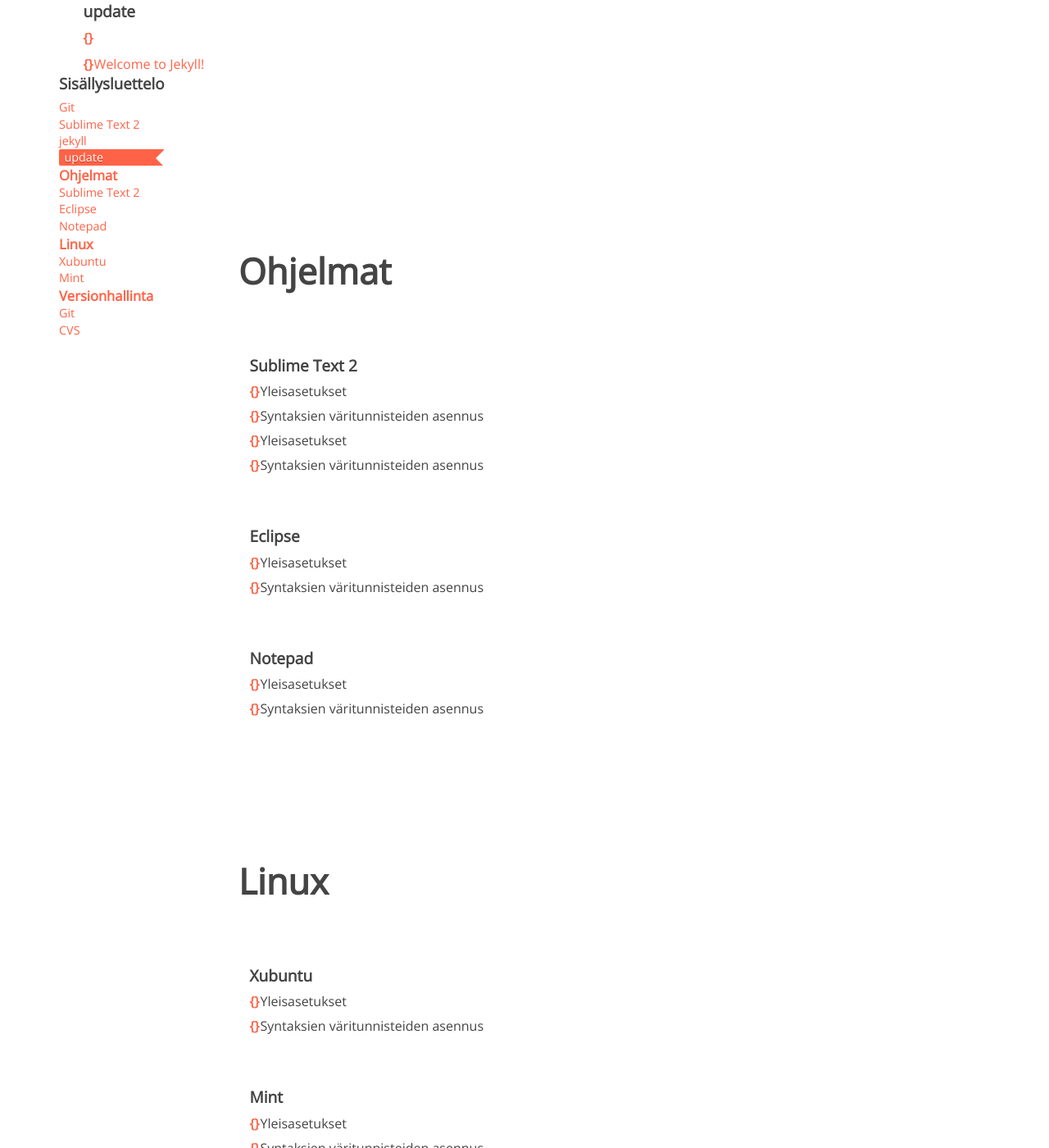
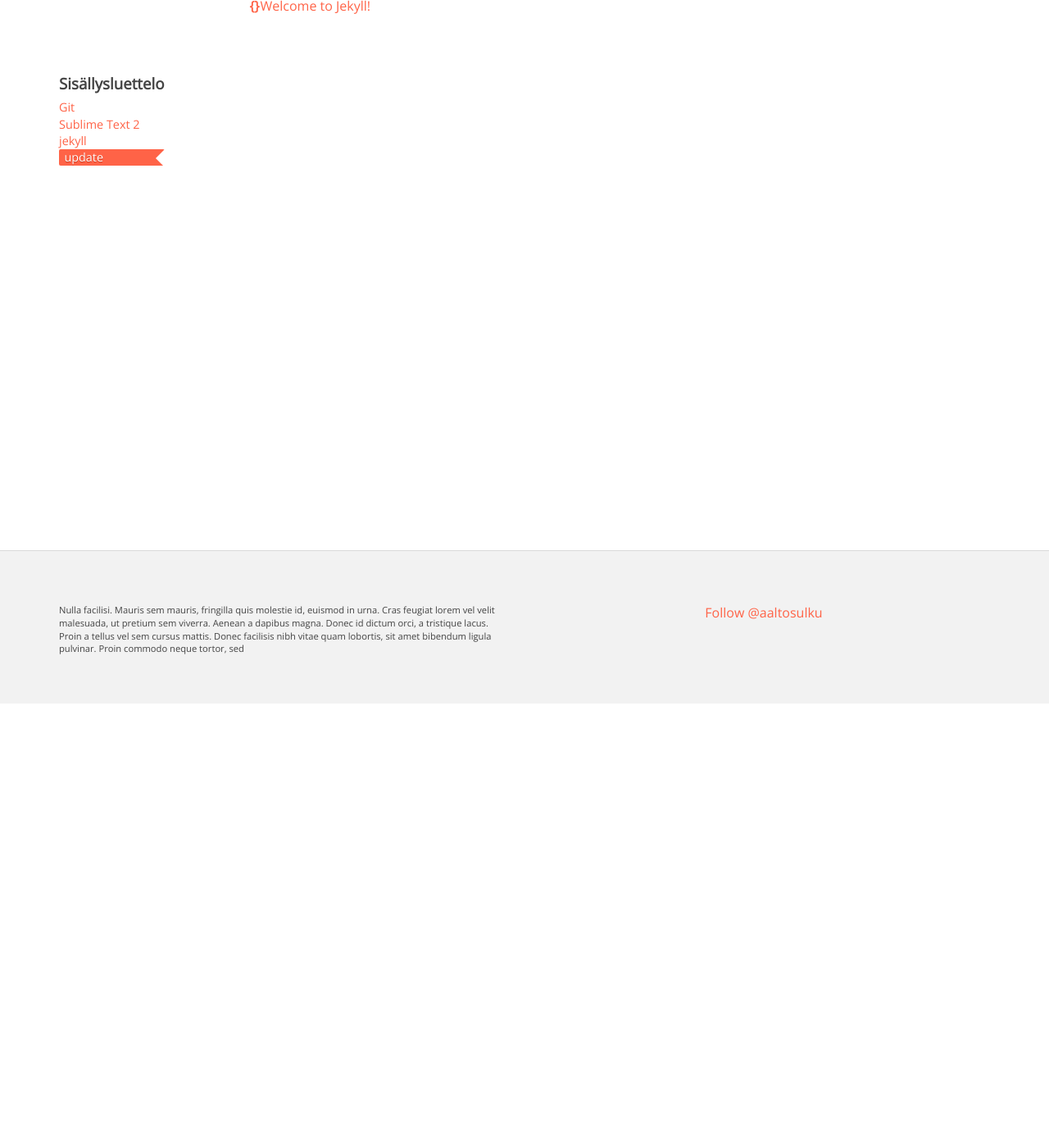
Before and after one commit to KimmoCommit/aaltoJekyll, a Jekyll site: the page built from ohjeet.html, in a window 1280 px wide and 1400 px high, scrolled down 942 px. Shown: the whole window at 82% size. Built offline with Jekyll 4.4.1, drawn with Linux system fonts in a browser that asks for light colours; comment, search, counter and statistics services are not loaded; after the commit the page ends 1810 px from its top, so only the background shows below that; some of the changed text lies outside the part shown.

Commit message:
poistettu vanha testidata, ja kokeillaan uutta luuppia asianmukaisella paikalla HTML sivussa ohjeet.html

```diff
--- a/ohjeet.html
+++ b/ohjeet.html
@@ -11,6 +11,24 @@ layout: default
 
 
 
+
+
+
+
+
+
+<div class="ruutu-2-tablet">
+	<div id="toc" class="affix">
+		<div class="toc-title">
+			<h5>Sisällysluettelo</h5>
+		</div>
+		<ul class="toc-ul nav">
+
+		</ul>
+	</div>
+</div>
+
+<div class="ruutu-10-tablet">
 
 
 
@@ -39,164 +57,6 @@ layout: default
 {% endfor %}
 
 
-
-
-
-
-
-<div class="ruutu-2-tablet">
-	<div id="toc" class="affix">
-		<div class="toc-title">
-			<h5>Sisällysluettelo</h5>
-		</div>
-		<ul class="toc-ul nav">
-
-		</ul>
-	</div>
-</div>
-
-<div class="ruutu-10-tablet">
-	<section>
-		<div class="rivi">
-			<div class="ruutu-12-tablet">
-				<!-- cat-lyhene tule sanasta category (katso mock-up) -->
-
-				<div class="cat-main">
-					<div class="cat-main-title"><h2>Ohjelmat</h2></div>
-					<div class="cat-sub">
-						<div class="cat-sub-title">
-							<h6>Sublime Text 2</h6>
-						</div>
-						<!-- cat-sub-content on sama kuin category-sub-table. uudeölleennimesin sen kuvaavemmaksi, sillä välttämättä divin sisältö ei ole table -->
-						<div class="cat-sub-content">
-
-
-							<div class="sub-title">
-								<div class="sub-title-mark"></div>
-								<div class="rivi">Yleisasetukset</div>
-							</div>
-
-							<div class="sub-title">
-								<div class="sub-title-mark"></div>
-								<div class="rivi">Syntaksien väritunnisteiden asennus</div>
-							</div>
-							<div class="sub-title">
-								<div class="sub-title-mark"></div>
-								<div class="rivi">Yleisasetukset</div>
-							</div>
-
-							<div class="sub-title">
-								<div class="sub-title-mark"></div>
-								<div class="rivi">Syntaksien väritunnisteiden asennus</div>
-							</div>
-						</div>
-					</div>
-					<div class="cat-sub">
-						<div class="cat-sub-title"><h6>Eclipse</h6></div>
-						<!-- cat-sub-content on sama kuin category-sub-table. uudeölleennimesin sen kuvaavemmaksi, sillä välttämättä divin sisältö ei ole table -->
-						<div class="sub-title">
-							<div class="sub-title-mark"></div>
-							<div class="rivi">Yleisasetukset</div>
-						</div>
-
-						<div class="sub-title">
-							<div class="sub-title-mark"></div>
-							<div class="rivi">Syntaksien väritunnisteiden asennus</div>
-						</div>
-					</div>
-					<div class="cat-sub">
-						<div class="cat-sub-title"><h6>Notepad</h6></div>
-						<!-- cat-sub-content on sama kuin category-sub-table. uudeölleennimesin sen kuvaavemmaksi, sillä välttämättä divin sisältö ei ole table -->
-						<div class="sub-title">
-							<div class="sub-title-mark"></div>
-							<div class="rivi">Yleisasetukset</div>
-						</div>
-
-						<div class="sub-title">
-							<div class="sub-title-mark"></div>
-							<div class="rivi">Syntaksien väritunnisteiden asennus</div>
-						</div>
-					</div>
-				</div><!-- .cat-main -->
-
-			</div><!-- .ruutu-12-tablet -->
-		</div><!-- .rivi -->
-	</section>
-	<section>
-		<div class="rivi">
-			<div class="ruutu-12-tablet">
-
-				<div class="cat-main">
-					<div class="cat-main-title"><h2>Linux</h2></div>
-					<div class="cat-sub">
-						<div class="cat-sub-title"><h6>Xubuntu</h6></div>
-						<!-- cat-sub-content on sama kuin category-sub-table. uudeölleennimesin sen kuvaavemmaksi, sillä välttämättä divin sisältö ei ole table -->
-						<div class="sub-title">
-							<div class="sub-title-mark"></div>
-							<div class="rivi">Yleisasetukset</div>
-						</div>
-
-						<div class="sub-title">
-							<div class="sub-title-mark"></div>
-							<div class="rivi">Syntaksien väritunnisteiden asennus</div>
-						</div>
-					</div>
-					<div class="cat-sub">
-						<div class="cat-sub-title"><h6>Mint</h6></div>
-						<!-- cat-sub-content on sama kuin category-sub-table. uudeölleennimesin sen kuvaavemmaksi, sillä välttämättä divin sisältö ei ole table -->
-						<div class="sub-title">
-							<div class="sub-title-mark"></div>
-							<div class="rivi">Yleisasetukset</div>
-						</div>
-
-						<div class="sub-title">
-							<div class="sub-title-mark"></div>
-							<div class="rivi">Syntaksien väritunnisteiden asennus</div>
-						</div>
-					</div>
-				</div><!-- .cat-main -->
-
-			</div><!-- .ruutu-12-tablet -->
-		</div><!-- .rivi -->
-	</section>
-	<section>
-		<div class="rivi">
-			<div class="ruutu-12-tablet">
-
-				<div class="cat-main">
-					<div class="cat-main-title"><h2>Versionhallinta</h2></div>
-					<div class="cat-sub">
-						<div class="cat-sub-title"><h6>Git</h6></div>
-						<!-- cat-sub-content on sama kuin category-sub-table. uudeölleennimesin sen kuvaavemmaksi, sillä välttämättä divin sisältö ei ole table -->
-						<div class="sub-title">
-							<div class="sub-title-mark"></div>
-							<div class="rivi">Peruskomennot</div>
-						</div>
-
-						<div class="sub-title">
-							<div class="sub-title-mark"></div>
-							<div class="rivi">GitHubin käyttöönotto</div>
-						</div>
-					</div>
-					<div class="cat-sub">
-						<div class="cat-sub-title"><h6>CVS</h6></div>
-						<!-- cat-sub-content on sama kuin category-sub-table. uudeölleennimesin sen kuvaavemmaksi, sillä välttämättä divin sisältö ei ole table -->
-						<div class="sub-title">
-							<div class="sub-title-mark"></div>
-							<div class="rivi">Peruskomennot</div>
-						</div>
-
-						<div class="sub-title">
-							<div class="sub-title-mark"></div>
-							<div class="rivi">CVS käyttöönotto Eclispessä</div>
-						</div>
-					</div>
-
-				</div><!-- .cat-main -->
-
-			</div><!-- .ruutu-12-tablet -->
-		</div><!-- .rivi -->
-	</section>
 	<div class="footer-top"></div>
 </div><!-- .ruutu-10-tablet -->
 
```
